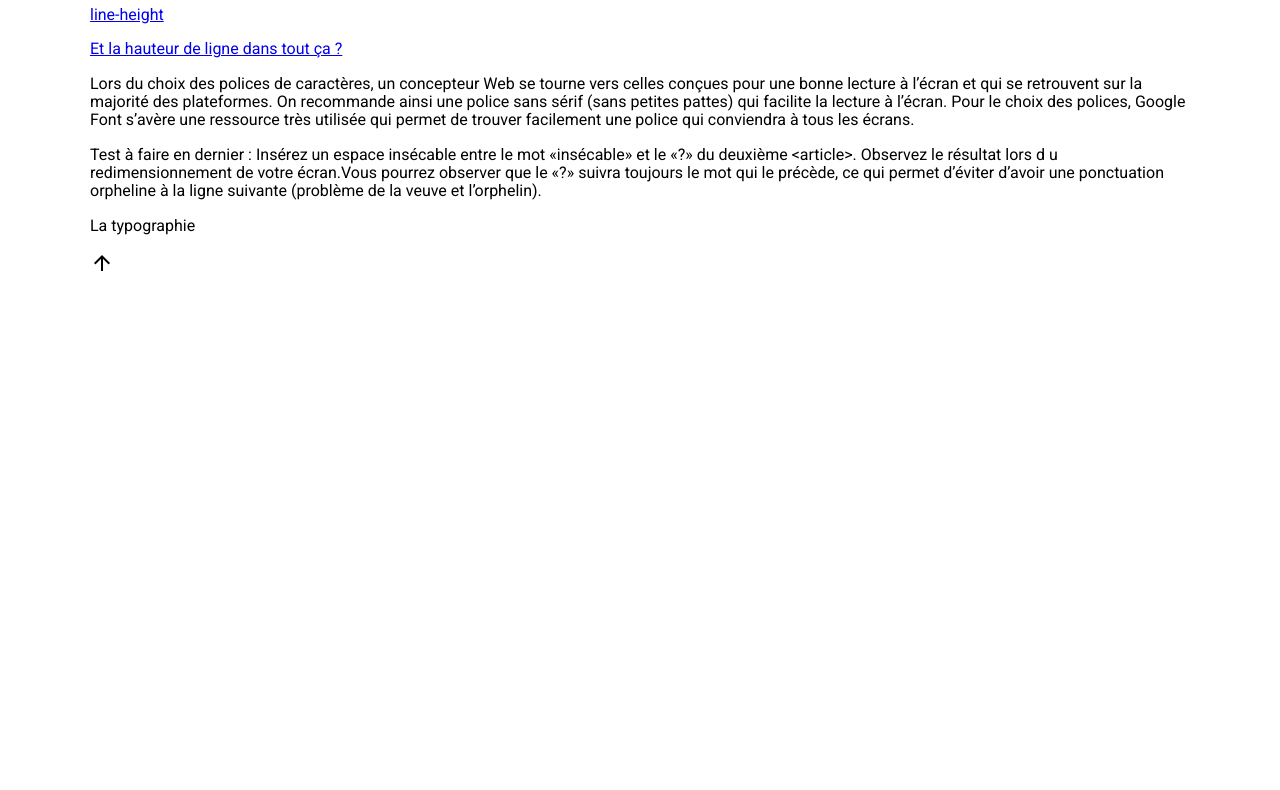
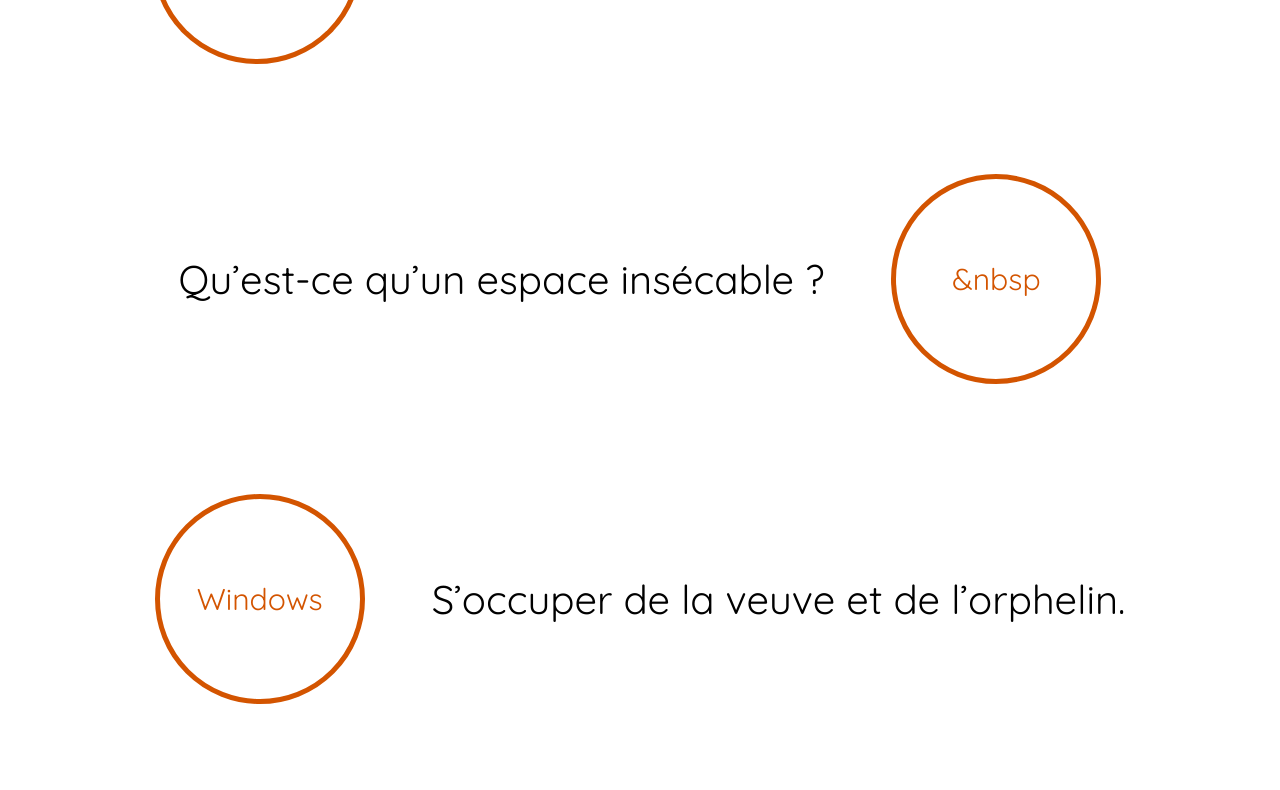
Before and after one commit to 2043090-ui/Sem04_La_Typographie-, a plain HTML site: page index.html in a window 1280 px wide. Shown: the part 732-1522 px from the top of the page. Before the commit the page ends 1028 px from the top, so only its background shows below. Drawn offline with nearby package versions, Linux system fonts and the light colour scheme.

Commit message:
les 4 premiers articles
Les 4 premiers articles avec leur rond sont terminé, il manque le hover

```diff
--- a/css/style.css
+++ b/css/style.css
@@ -44,6 +44,29 @@ h1{
     text-align: right;
 }
 
+.regles p{
+    font-family: "Quicksand", sans-serif;
+    font-optical-sizing: auto;
+    font-size: 2.5rem;
+    line-height: 6;
+
+    color: black;
+}
+
+.regles .rond{
+    font-size: 1.88rem;
+    color: #D35400;
+
+    border: 5px solid #D35400;
+    border-radius: 100%;
+
+
+}
+
+.regles a{
+    text-decoration: none;
+
+}
 
 /*-------------------------------------------------------------------------------
 COMPENENTS
@@ -62,3 +85,40 @@ COMPENENTS
     background-color:#34495E;
     color: white;
 }
+
+
+/*section*/
+
+ .articles_regles{
+    display: flex;
+    align-items: center;
+    justify-content: center;
+    gap: 67px;
+
+
+
+
+}
+
+.regles{
+    display: flex;
+    align-items: center;
+    justify-content: center;
+}
+
+.regles .rond{
+    width: 210px;
+    height: 210px;
+
+    display: flex;
+    justify-content: center;
+    align-items: center;
+
+
+}
+
+
+.article2 .article4{
+
+    order: 1;
+}
--- a/index.html
+++ b/index.html
@@ -45,8 +45,8 @@
 
             <a class="article2" href="#">
                  <article class="articles_regles">
+                    <p>Qu’est-ce qu’un espace insécable ?</p>
                     <p class="rond">&amp;nbsp</p>
-                    <p>Qu’est-ce qu’un espace insécable ?</p>
                  </article>
             </a>
 
@@ -59,8 +59,8 @@
 
             <a class="article4" href="#">
                  <article class="articles_regles">
+                    <p>Et la hauteur de ligne dans tout ça ?</p>
                     <p class="rond">line-height</p>
-                    <p>Et la hauteur de ligne dans tout ça ?</p>
                  </article>
             </a>
 
```
